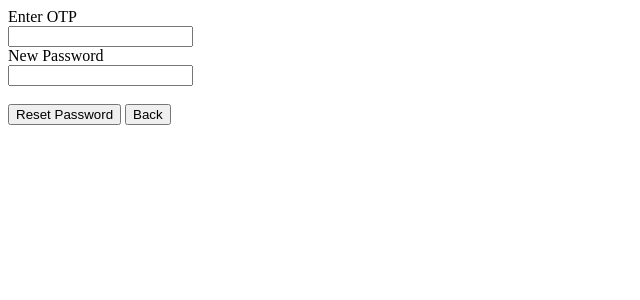
After one commit to iamakashanant/Flask_package_creation, a Flask app: page /reset_password in a window 1280 px wide. The commit adds this page. Shown: the top 300 px of the page, without its empty margins (0-640 px from the left). Run offline with Flask 2, Linux system fonts and the light colour scheme.

Commit message:
Updation

```diff
--- a/flaskapp/forms.py
+++ b/flaskapp/forms.py
@@ -1,9 +1,8 @@
-from  wtforms import StringField , PasswordField , SubmitField, BooleanField
-from wtforms.validators import DataRequired ,Length, Email, EqualTo , ValidationError
+from  wtforms import StringField , PasswordField , SubmitField, BooleanField ,TextAreaField
+from wtforms.validators import DataRequired ,Length, Email, EqualTo , ValidationError, NumberRange
 from flask_wtf import FlaskForm
 from flaskapp.models import User
 import os
-
 
 
 #class
@@ -45,3 +44,22 @@ class LoginForm(FlaskForm):
 
 	#afterwards we need to set a secret key for our application###
 	# which is set above
+
+
+class ForgotPasswordForm(FlaskForm):
+	username=StringField('UserName', validators=[DataRequired(),Length(min=4, max=20)])
+	submit=SubmitField('Send me the OTP to reset password')
+
+
+class ResetPasswordForm(FlaskForm):
+	otp=StringField('Enter OTP', validators=[DataRequired(),Length(min=4, max=4)])
+	submit=SubmitField('Reset Password')
+
+
+
+
+
+class EditProfileForm(FlaskForm):
+    username = StringField('Username', validators=[DataRequired()])
+    email = TextAreaField('Email', validators=[Length(min=0, max=140)])
+    submit = SubmitField('Submit')
--- a/flaskapp/models.py
+++ b/flaskapp/models.py
@@ -1,5 +1,7 @@
 from flaskapp import db, login_manager
 from flask_login import UserMixin
+# from datetime import datetime
+
 
 
 @login_manager.user_loader
@@ -14,6 +16,9 @@ class User(db.Model, UserMixin):
     email = db.Column(db.String(120), unique=True, nullable=False)
     image_file = db.Column(db.String(20), nullable=False, default='default.jpg')
     password = db.Column(db.String(60), nullable=False)
+    OTP_over_mail = db.Column(db.Integer)
+    reset_password_till = db.Column(db.TIMESTAMP)
+
 
     def __repr__(self):
         return f"User('{self.username}', '{self.email}', '{self.image_file}')"
--- a/flaskapp/routes.py
+++ b/flaskapp/routes.py
@@ -1,18 +1,36 @@
-from flask import render_template, flash, redirect, url_for,request
-from flaskapp.forms import RegistrationForm, LoginForm
+from flask import render_template, flash, redirect, url_for,request,g , jsonify
+from flaskapp.forms import RegistrationForm, LoginForm, ForgotPasswordForm, ResetPasswordForm, EditProfileForm
+from datetime import datetime, timedelta
+from flask_mail import Mail, Message
+from flask_login import login_user
+from flaskapp.models import User
 from flask_bcrypt import Bcrypt
-from flaskapp.models import User
-from flask_login import login_user
-
-
+import secrets, string
+import uuid
+import logging
 # Imp point to understand when the error is like db not defined and below down we create a db
 from flaskapp import app, db
 
 
+from flask_login import current_user, login_user
+
 
 bcrypt=Bcrypt(app)
 
+logger = logging.getLogger(__name__)
 
+
+app.config.update(dict(
+    DEBUG = True,
+    MAIL_SERVER = 'smtp.gmail.com',
+    MAIL_PORT = 587,
+    MAIL_USE_TLS = True,
+    MAIL_USE_SSL = False,
+    MAIL_USERNAME = 'aanant20@gmail.com',
+    MAIL_PASSWORD = 'TOBIN@2711',
+))
+mail = Mail(app)
+mail.init_app(app)
 
 UserData=[
 		{
@@ -36,14 +54,18 @@ def index():
 	return render_template('welcome.html',UserData=UserData)
 
 
+@app.route('/about')
+def about_page():
 
 
-@app.route('/about')
-def about_page():
 	return render_template('about.html',UserData=UserData)
 
 
 
+@app.route('/edit_profile')
+def account():
+	form = EditProfileForm()
+	return render_template('edit_profile.html', form=form)
 
 @app.route("/register", methods=['GET', 'POST'])
 def register():
@@ -70,3 +92,207 @@ def login():
 		else:
 			flash('Login Unsuccessful. Please check email and password','danger')
 	return render_template('login.html', title ='Login', form=form)
+
+
+
+@app.route('/forgot_password',methods=["GET","POST"])
+def forgot_password():
+	form=ForgotPasswordForm()
+
+	if request.method=='GET':
+		return render_template('forgot_password.html', form=form)
+
+	elif request.method=='POST':
+
+		if form.validate_on_submit():
+			user_name=User.query.filter_by(username=form.username.data).first() or None
+
+			if user_name is None:
+				return jsonify({"status": "error", 'error_message': 'User not found1'}), 400
+
+			if user_name:
+				id=uuid.uuid4().int
+				OTP=int(str(id)[:4])
+				user_a=db.session.query(User).filter_by(username=user_name.username).first()
+				user_a.OTP_over_mail=OTP
+				user_a.reset_password_till=datetime.now() + timedelta(days=1)
+				db.session.add(user_a)
+				db.session.commit()
+				# return (user_name.email+"-"+str(OTP))
+				subject='OTP for Reset Password'
+				msg = Message(subject=subject, sender='aanant20@gmail.com', recipients=[user_name.email])
+				msg.body="Your One Time Password is" +" " + str(OTP) + '\n\n' + 'Regards, Site Admin'
+				mail.send(msg)
+				flash('One Time Password has been sent to your mail')
+				return redirect (url_for('reset_password'))
+
+			else:
+				return jsonify({"status": "error", 'error_message': 'User not found2'}), 400
+			return jsonify({"status": "error", 'error_message': 'Form not valid'}), 400
+		return jsonify({"status": "error", 'error_message': 'User not found'}), 40
+
+
+
+
+# @csrf.exempt
+@app.route('/reset_password', methods=['GET', 'POST'])
+def reset_password():
+	form=ResetPasswordForm()
+
+	if request.method=='GET':
+		return render_template('reset_password.html', form=form)
+
+
+	elif request.method=='POST':
+		data=request.form.to_dict()
+		OTP=data.get('otp')
+
+		user_attr=db.session.query(User).filter_by(OTP_over_mail=OTP).first() or None
+
+		if user_attr is None:
+			return jsonify({"error_message": "OTP is invalid"}), 400
+
+		if user_attr.reset_password_till <  datetime.now():
+			return jsonify({"error_message": "OTP has expired. Try again"}), 400
+
+		user = db.session.query(User).filter_by(id=user_attr.id).first() or None
+		if user is None:
+			return jsonify({"error_message": "User not found"}), 400
+
+
+		password = data.get('password')
+		if not all([type(password) == str,  4 <= len(password) <= 20]):
+			return jsonify({"error_message": "Password should be between 4 to 20 characters"}), 400
+
+
+		try:
+			user.password = bcrypt.generate_password_hash(password)
+			db.session.add(user)
+			user_attr.OTP_over_mail = None
+			user_attr.reset_password_till = None
+			db.session.add(user_attr)
+			db.session.commit()
+
+		except Exception as e:
+			logging.exception(e)
+			return jsonify({"error_message": "Password could not be reset."}), 400
+		return redirect(url_for('account'))
+
+
+
+
+
+
+    # elif request.method=="POST":
+
+    #     data=request.form.to_dict()
+    #     OTP=data.get('otp')
+    #     return render_template('reset_password.html', form=form)
+
+
+
+    #     user_attr_obj=db.session.query(UserAttribute).filter_by(reset_password_token=OTP).first() or None
+
+    #     if user_attr_obj is None:
+    #         return jsonify({"error_message": "OTP is invalid"}), 400
+    #     print(user_attr_obj.reset_password_till)
+    #     if user_attr_obj.reset_password_till <  datetime.now():
+    #         return jsonify({"error_message": "OTP has expired. Try again"}), 400
+
+    #     user = db.session.query(User).filter_by(id=user_attr_obj.user_id).first() or None
+    #     if user is None:
+    #         return jsonify({"error_message": "User not found"}), 400
+
+
+    #     password = data.get('password')
+    #     if not all([type(password) == str,  4 <= len(password) <= 20]):
+    #         return jsonify({"error_message": "Password should be between 4 to 20 characters"}), 400
+
+    #     try:
+    #         user.password = generate_password_hash(password)
+    #         db.session.add(user)
+    #         user_attr_obj.reset_password_token = None
+    #         user_attr_obj.reset_password_till = None
+    #         db.session.add(user_attr_obj)
+    #         db.session.commit()
+
+    #     except Exception as e:
+    #         logging.exception(e)
+    #         return jsonify({"error_message": "Password could not be reset."}), 400
+
+    #     return jsonify({"success": "Password reset successful"}), 200
+
+
+
+
+
+
+
+
+#  edit the content forgot password email template and Here is your OTP
+
+# create OTP and sent back the mail to user email + redirect to reset passsword and show up the page like PLease enter OTP and button as Reset password
+
+
+# @csrf.exempt
+# @app.route('/user/reset_password', methods=['GET', 'POST'])
+# def reset_password():/
+#     # If user is authenticated, redirect to homepage
+#     if g.user.is_authenticated:
+#         return redirect('/')
+
+#     # Return template pages
+#     if request.method == 'GET':
+#         if 'success' in request.args:
+#             return render_template(reset_password_success_template)
+
+#         token = request.args.get('token')
+#         if bool(token) is False:
+#             return redirect(url_for('forgot_password'))
+
+#         return render_template(reset_password_template)
+
+#     # Reset password form, validate form & reset password
+#     elif request.method == 'POST':
+#         data = request.form.to_dict()
+#         token = data.get('token')
+#         if bool(token) is False:
+#             return jsonify({"error_message": "Token is missing"}), 400
+
+#         password = data.get('password')
+#         if bool(password) is False:
+#             return jsonify({"error_message": "Password is missing"}), 400
+
+#         user_attr_obj = db.session.query(UserAttribute).filter_by(reset_password_token=token).first() or None
+#         if user_attr_obj is None:
+#             return jsonify({"error_message": "Token is invalid"}), 400
+
+#         # Validate if token is active
+#         if user_attr_obj.reset_password_till < datetime.now():
+#             return jsonify({"error_message": "Token has expired. Try again"}), 400
+
+#         user = db.session.query(User).filter_by(id=user_attr_obj.user_id).first() or None
+#         if user is None:
+#             return jsonify({"error_message": "User not found"}), 400
+
+#         # Validate password according to rules
+#         if not all([
+#             type(password) == str,  # password should be a string
+#             4 <= len(password) <= 20  # password should be between 4 to 20 characters
+#         ]):
+#             return jsonify({"error_message": "Password should be between 4 to 20 characters"}), 400
+
+#         try:
+#             user.password = generate_password_hash(password)
+#             db.session.add(user)
+#             user_attr_obj.reset_password_token = None
+#             user_attr_obj.reset_password_till = None
+
+#             db.session.add(user_attr_obj)
+
+#             db.session.commit()
+#         except Exception as e:
+#             logging.exception(e)
+#             return jsonify({"error_message": "Password could not be reset."}), 400
+
+#         return jsonify({"success": "Password reset successful"}), 200
--- a/flaskapp/templates/login.html
+++ b/flaskapp/templates/login.html
@@ -45,7 +45,7 @@
                 {{ form.submit(class="btn btn-outline-info") }}
             </div>
             <small> class ="text-muted ml-2">
-            	<a href="#"> Forget Password?</a>
+            	<a class="ml-2" href="{{ url_for('forgot_password') }}"> Forget Password?</a>
             </small>
         </form>
     </div>
@@ -53,5 +53,6 @@
         <small class="text-muted">
             Need An Account? <a class="ml-2" href="{{ url_for('register') }}">Sign Up Now</a>
         </small>
+
     </div>
 {% endblock  %}
--- /dev/null
+++ b/flaskapp/templates/reset_password.html
@@ -0,0 +1,43 @@
+{% extends "layout.html" %}
+{% block title %}
+    <div class="">
+        <div class="form-part">
+            <form id="password_form" action="{{ url_for('reset_password') }}" method="post">
+                <div class="control-group">
+                    <label class="control-label" for="openid">Enter OTP</label>
+
+                    <div class="controls">
+                        <div class="input-group">
+                            <span class="input-group-addon"><i class="fa fa-lock"></i></span>
+                            <input type="text" pattern="[0-9]{1,4}" minlength="4" maxlength="4" id="text" onkeypress="return event.charCode >= 48 && event.charCode <= 57" name="otp" required >
+                        </div>
+
+                    </div>
+                </div>
+                <div class="control-group">
+                        <label class="control-label" for="openid">New Password</label>
+
+                        <div class="controls">
+                            <div class="input-group">
+                                <span class="input-group-addon"><i class="fa fa-lock"></i></span>
+                                <input type="password" id="pass" name='password'required>
+                            </div>
+
+                        </div>
+                    </div>
+
+                <div class="control-group">
+                    <div class="controls row">
+                        <br>
+                        <div class="col-md-12">
+                                <button type="submit" class="btn btn-primary btn-block signin-btn">Reset Password</button>
+                                <input type="button" class="btn btn-primary btn-block signin-btn" value="Back" onClick="history.go(-1);return true;">
+                        </div>
+                    </div>
+                </div>
+
+            </form>
+        </div>
+    </div>
+
+{% endblock  %}
```
Also changed, not shown: flaskapp/__init__.py (+6 -1 lines), flaskapp/emails.py (added, +81 -0 lines), flaskapp/templates/edit_profile.html (added, +23 -0 lines), flaskapp/templates/forgot_password.html (added, +31 -0 lines), flaskapp/templates/includes/_navbar.html (deleted, +0 -30 lines), flaskapp/UserDB.sqlite.
